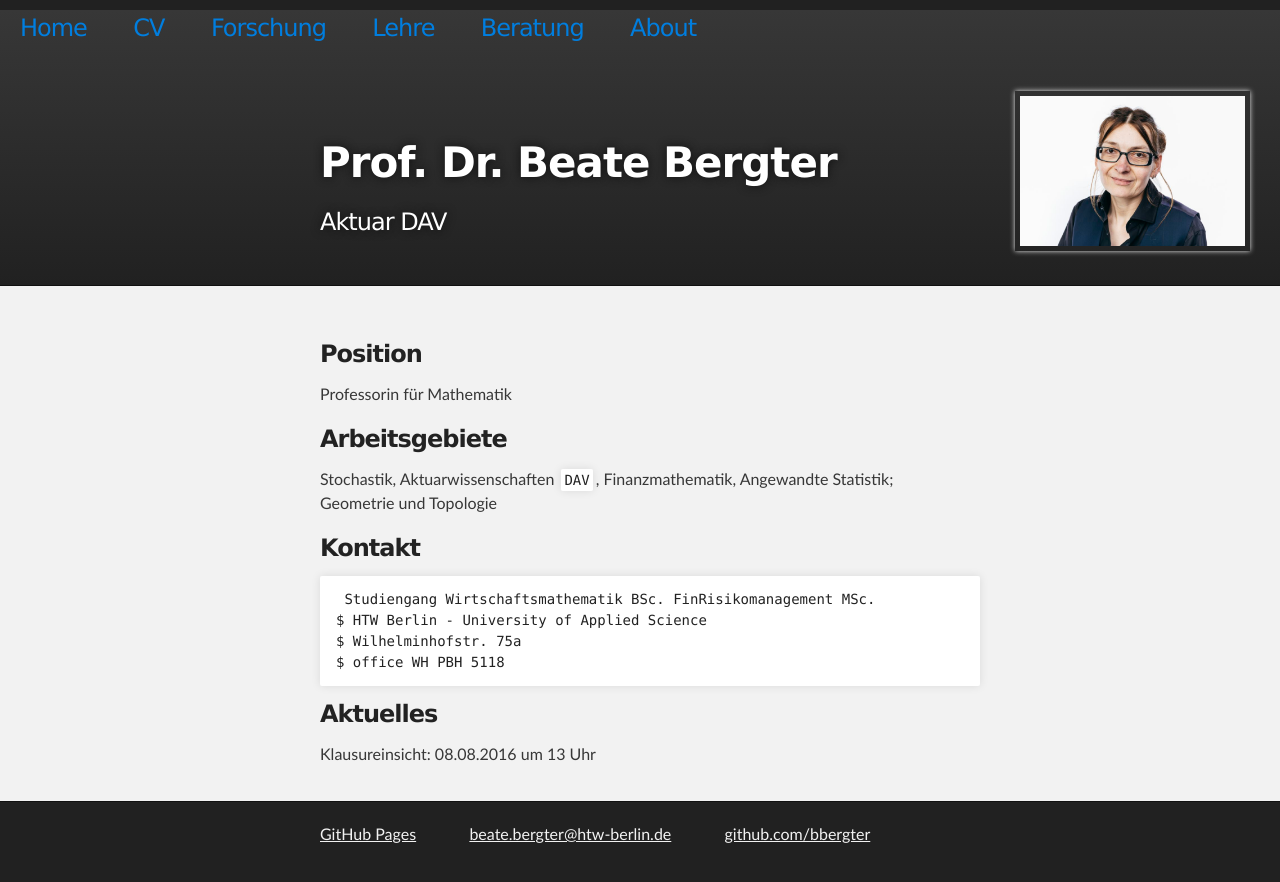
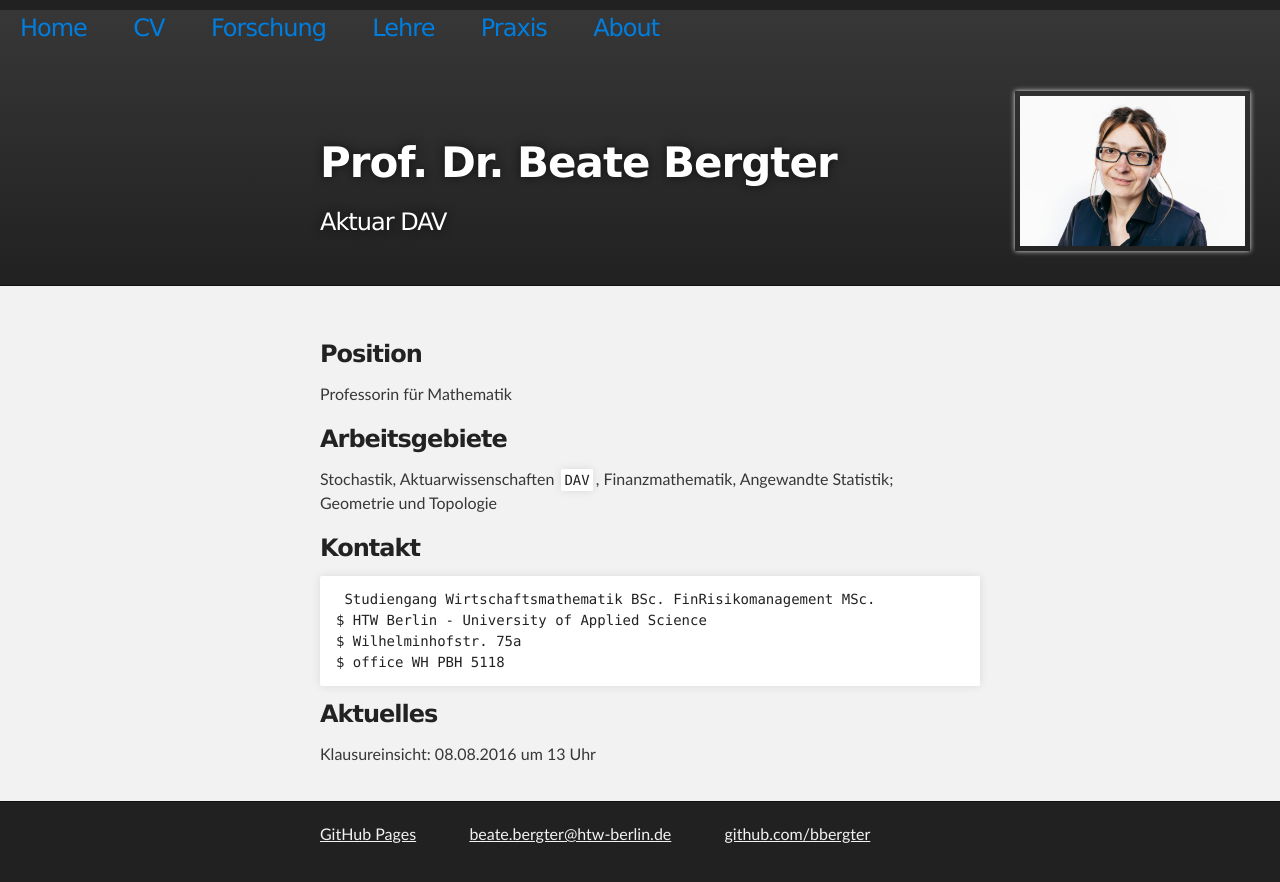
Before and after one commit to bbergter/bbergter, a Jekyll site: the page index.html, which Jekyll copies as it is, in a window 1280 px wide. Shown: the top 882 px of the page. Built offline with Jekyll 4.4.1, drawn with Linux system fonts in a browser that asks for light colours.

Commit message:
Update index.html

```diff
--- a/index.html
+++ b/index.html
@@ -33,7 +33,7 @@
         		<a href="/cv">CV</a> &nbsp	 &nbsp &nbsp
         		<a href="/forschung">Forschung</a> &nbsp &nbsp &nbsp
         		<a href="/lehre">Lehre</a> &nbsp &nbsp &nbsp
-        		<a href="/beratung">Beratung</a> &nbsp &nbsp &nbsp
+        		<a href="/praxis">Praxis</a> &nbsp &nbsp &nbsp
         		<a href="/about">About</a>
        	</nav> </h2>
 
```
